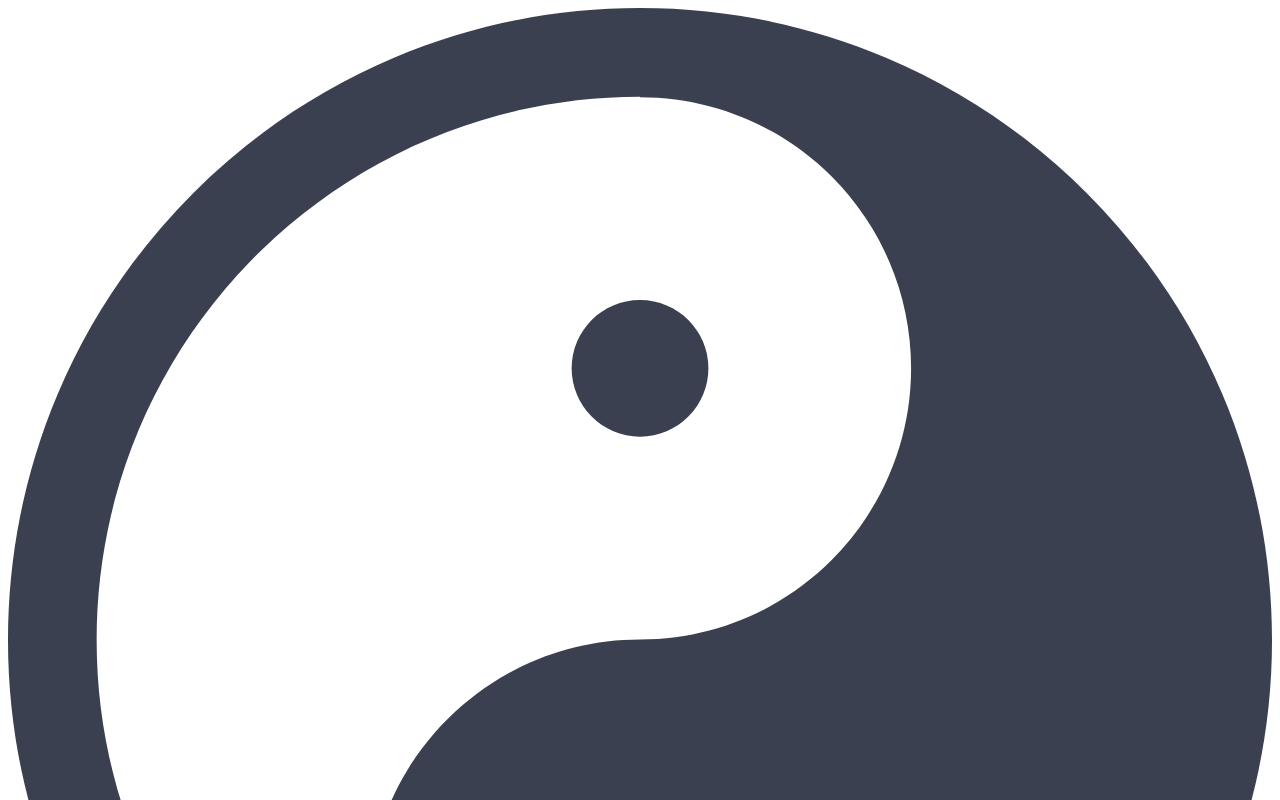
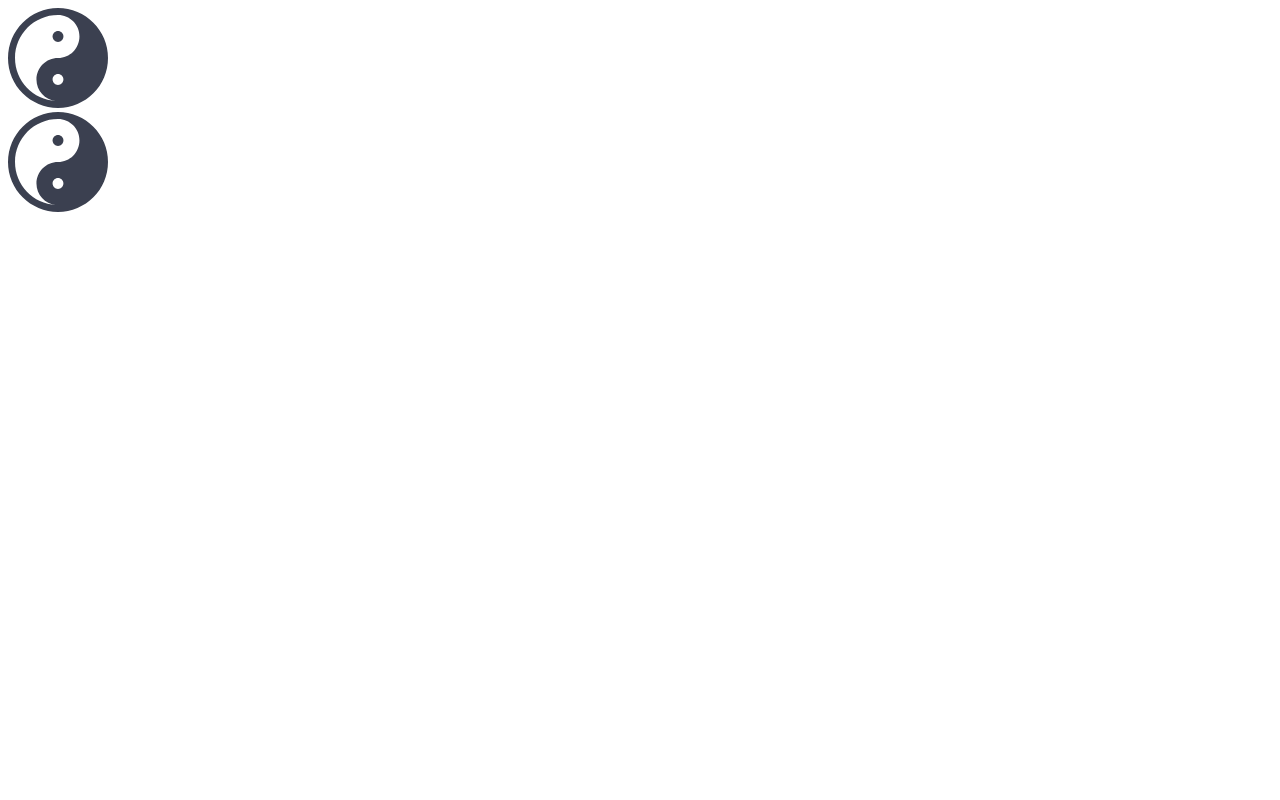
Before and after one commit to TakumiKatase/homepage, a plain HTML site: page index.html in a window 1280 px wide. Shown: the top 800 px of the page. Drawn offline with Linux system fonts and the light colour scheme.

Commit message:
change svgs size to 100px

```diff
--- a/index.css
+++ b/index.css
@@ -1,4 +1,4 @@
-.svg {
+.svgs {
   width: 100px;
   height: 100px;
 }
```
Also changed, not shown: 1 other file.
